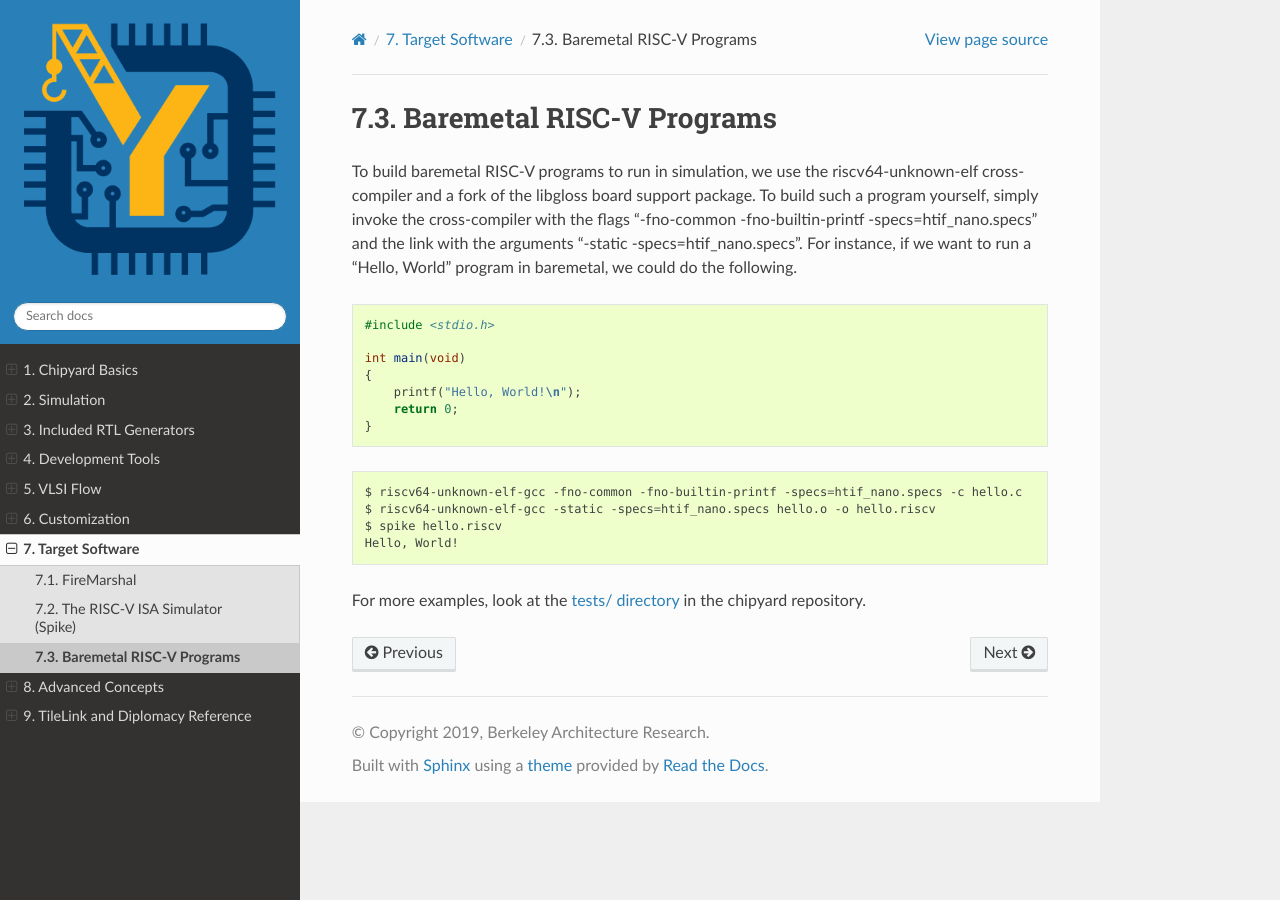
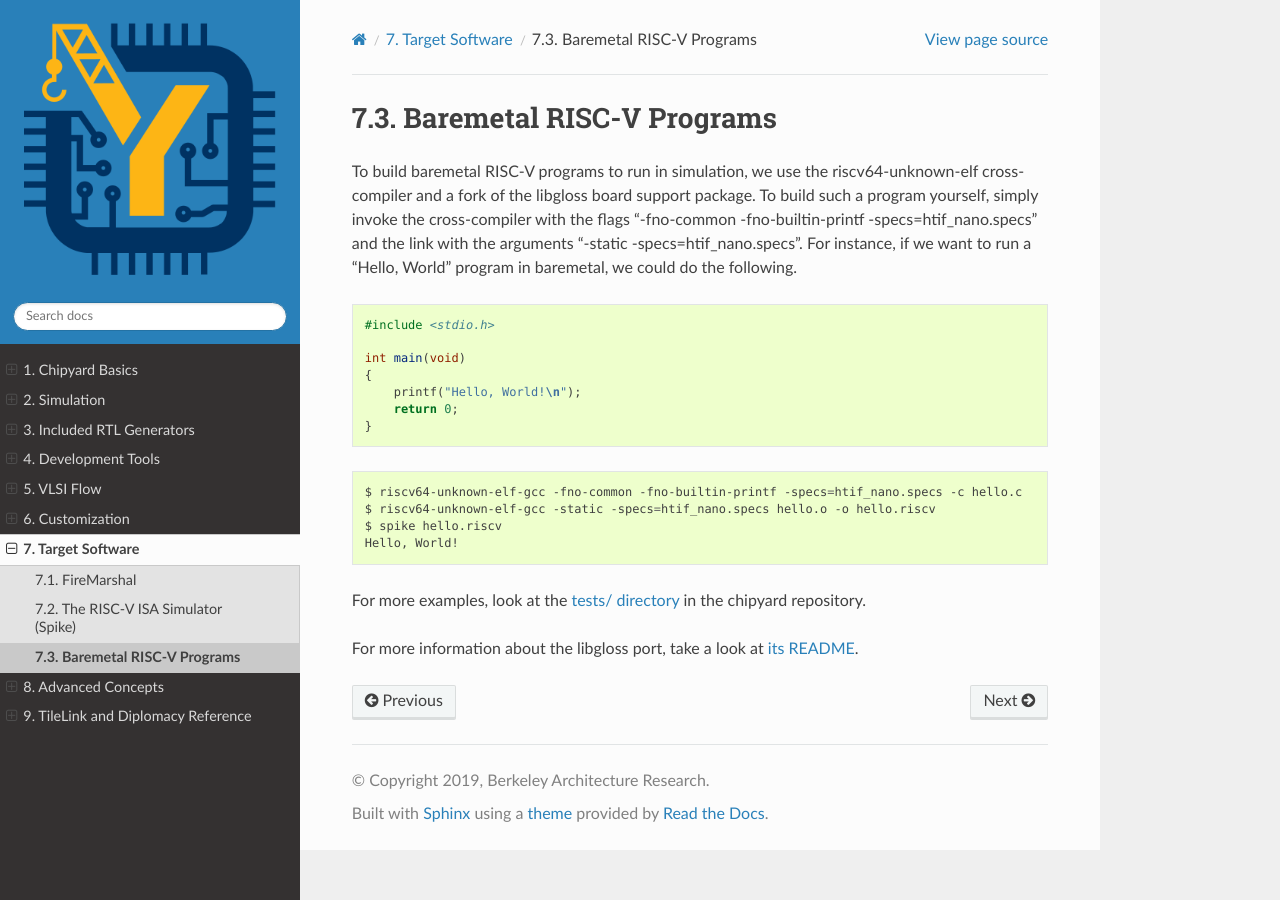
Before and after one commit to ucb-bar/chipyard, a Sphinx documentation site: the page built from docs/Software/Baremetal.rst, in a window 1280 px wide. Built offline with Sphinx 7.4.7 and the Read the Docs theme 2.0.0, drawn with Linux system fonts in a browser that asks for light colours.

Commit message:
add link to libgloss-htif README

```diff
--- a/docs/Software/Baremetal.rst
+++ b/docs/Software/Baremetal.rst
@@ -23,3 +23,5 @@ To build baremetal RISC-V programs to run in simulation, we use the riscv64-unkn
     Hello, World!
 
 For more examples, look at the `tests/ directory <https://github.com/ucb-bar/chipyard/tree/master/tests>`_ in the chipyard repository.
+
+For more information about the libgloss port, take a look at `its README <https://github.com/ucb-bar/libgloss-htif/blob/master/README.md>`_.
```
